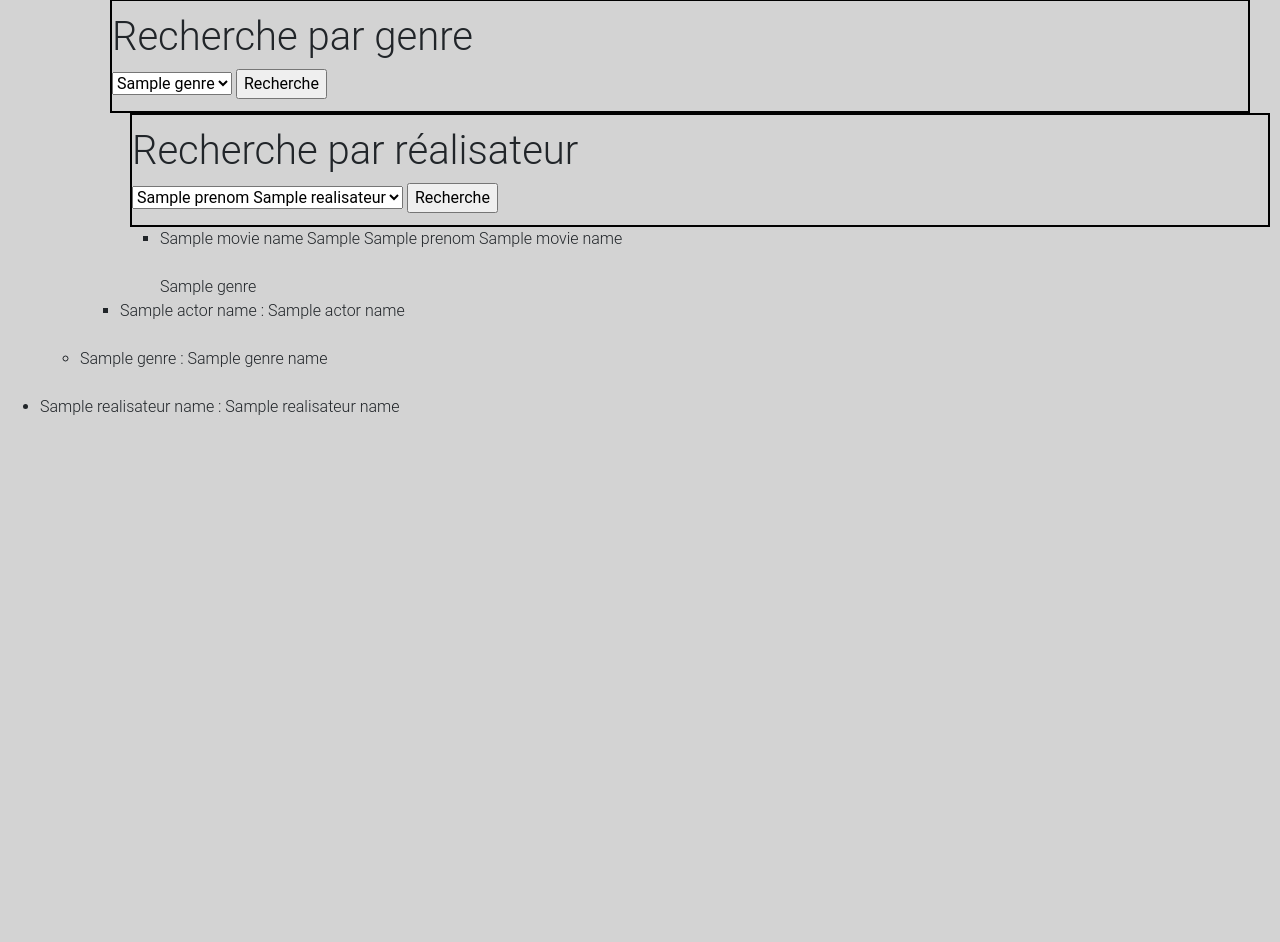
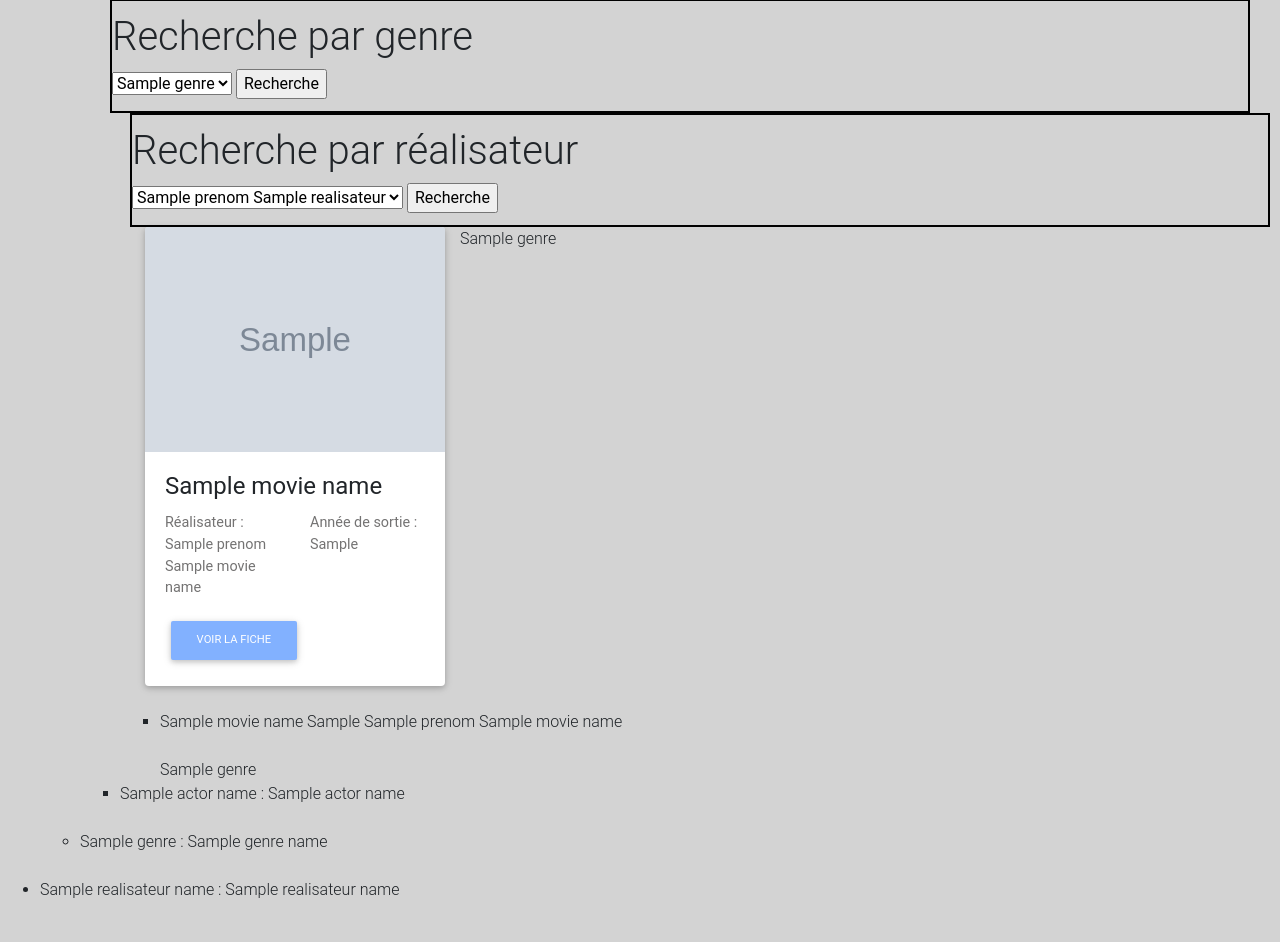
Before and after one commit to kvnbrnrd/Projet_Liste_de_films, a PHP site: the page made by Views/HomeView.php in a window 1280 px wide. Shown: the part 287-1229 px from the top of the page. Before the commit the page ends 702 px from the top, so only its background shows below. Run offline with PHP 8.4, Linux system fonts and the light colour scheme; the template is opened without the code that fills it: most values are stand-ins (such as "Sample title", 1, 10 or a date in 2020); grey boxes marked "Sample" are stand-in pictures; some libraries are stand-ins or nearby versions.

Commit message:
avancement sur les cartes du HomeView

```diff
--- a/Models/Film.php
+++ b/Models/Film.php
@@ -131,7 +131,7 @@ function getMoviesByRealisateur($id_realisateur) {
 function getMoviesByTitre($id_titre) {
     global $dbh;
 
-    $movies_by_titre = $dbh->prepare('SELECT films.titre, films.url_img, films.annee_sortie, realisateurs.prenom, realisateurs.nom, genres.genre  FROM films, genres,genres_films, realisateurs, films_realisateurs WHERE films.id_film = ? AND films.id_film = films_realisateurs.id_film AND realisateurs.id_realisateur = films_realisateurs.id_realisateur AND films.id_film = genres_films.id_film AND genres_films.id_genre = genres.id_genre ');
+    $movies_by_titre = $dbh->prepare('SELECT films.id_film, films.titre, films.url_img, films.annee_sortie, realisateurs.prenom, realisateurs.nom, genres.genre  FROM films, genres,genres_films, realisateurs, films_realisateurs WHERE films.id_film = ? AND films.id_film = films_realisateurs.id_film AND realisateurs.id_realisateur = films_realisateurs.id_realisateur AND films.id_film = genres_films.id_film AND genres_films.id_genre = genres.id_genre ');
     $movies_by_titre->execute([$id_titre]);
 
 
@@ -153,13 +153,9 @@ function getMoviesByTitre($id_titre) {
 
 //     $ = $dbh->prepare('SELECT');
 //     $->execute([$]);
-<<<<<<< HEAD
-//     return $->fetchAll();
-=======
 
 
 // Fin fonctions GetTrucByTruc
 
 //     return $->fetchAll();
 // }
->>>>>>> 3cca71ea3440662104cbfffd3df90bf14affe769
--- a/Views/HomeView.php
+++ b/Views/HomeView.php
@@ -74,12 +74,55 @@
             <input type="submit" value="Recherche">
         </form>
     </div>
-    <ul>
 
 
 
+<div class="container">
 
 
+    <!-- Card deck -->
+    <div class="card-deck">
+
+        <!-- isset : vérifie si $movie_name existe, et si oui, fait une boucle avec le code de la carte bootstrap -->
+    <?php if(isset($movie_name)){
+        foreach ($movie_name as $key => $value) : ?>
+            <!-- Card -->
+            <div class="card mb-4">
+
+                <!--Image de la carte-->
+                <div class="view overlay">
+                    <img class="card-img-top poster_film" src="<?=$key['films'].$value['url_img']?>" alt="poster du film">
+                    <!-- ajouter l'url du film dans le href du a ; <a href="index.php?page=Film&id_film=php $key['films'].$value['id_film']?>"></a> -->
+                    <a href="index.php?page=Film&id_film=<?=$key['films'].$value['id_film']?>">
+                        <div class="mask rgba-white-slight"></div>
+                    </a>
+                </div>
+
+                <!--Contenu de la carte-->
+                <div class="card-body">
+                <!--Title-->
+                <h4 class="card-title"><?=$key['films'].$value['titre']?></h4>
+                <!--Text-->
+                <div class="row">
+                <p class="card-text col-6">Réalisateur : <?=$key['realisateurs'].$value['prenom']?> <?=$key['realisateurs'].$value['nom']?></p>
+                <p class="card-text col-6">Année de sortie : <?=$key['films'].$value['annee_sortie']?></p>
+                </div>
+                <!-- Provides extra visual weight and identifies the primary action in a set of buttons -->
+                <a type="button" class="btn btn-light-blue btn-md" href="index.php?page=Film&id_film=<?=$key['films'].$value['id_film']?>">Voir la fiche</a>
+                </div>
+
+            </div>
+            <?php endforeach;
+                    foreach($movie_name as $key => $value){
+                        echo $key['genres'].$value['genre'];
+                    }
+            }
+            ?>
+    </div>
+</div>
+
+
+        <ul>
     <!-- AFFICHER RESULTATS PAR TITRE-->
     <?php if(isset($movie_name)){
                 foreach ($movie_name as $key => $value) : ?>
--- a/style.css
+++ b/style.css
@@ -6,3 +6,12 @@ body {
     border: 2px solid black;
     padding: 1% 0;
 }
+
+.mb-4{
+    min-width: 300px;
+    max-width: 20%;
+}
+
+/* *{
+    background-color: rgba(0,0,0,0.2)
+} */
```
